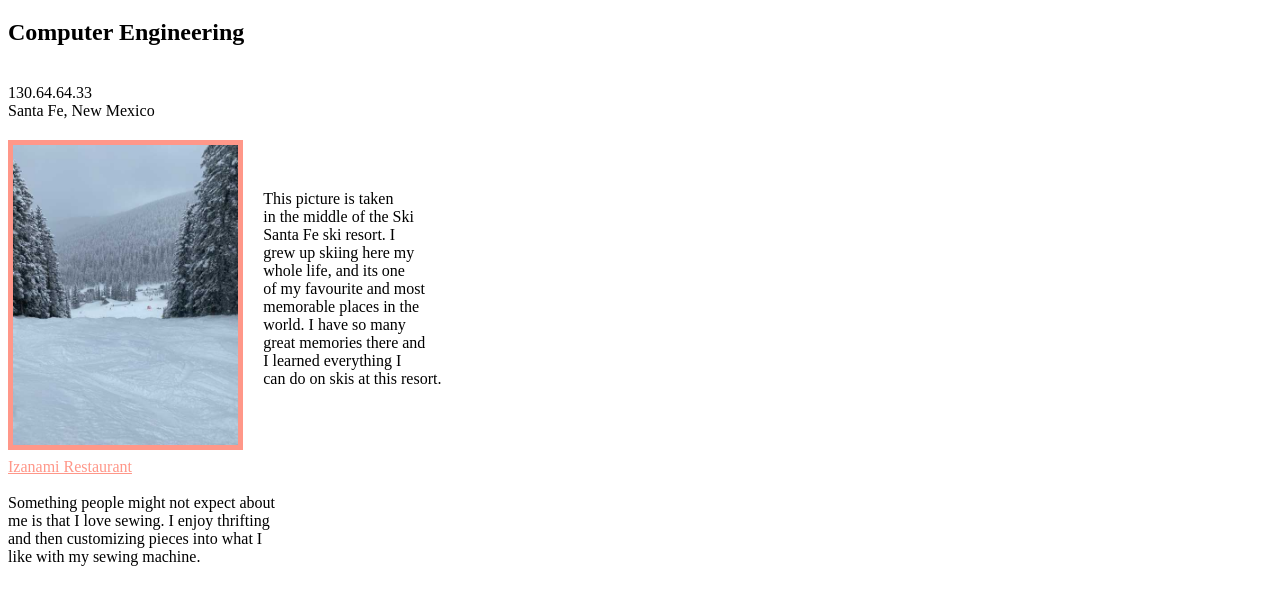
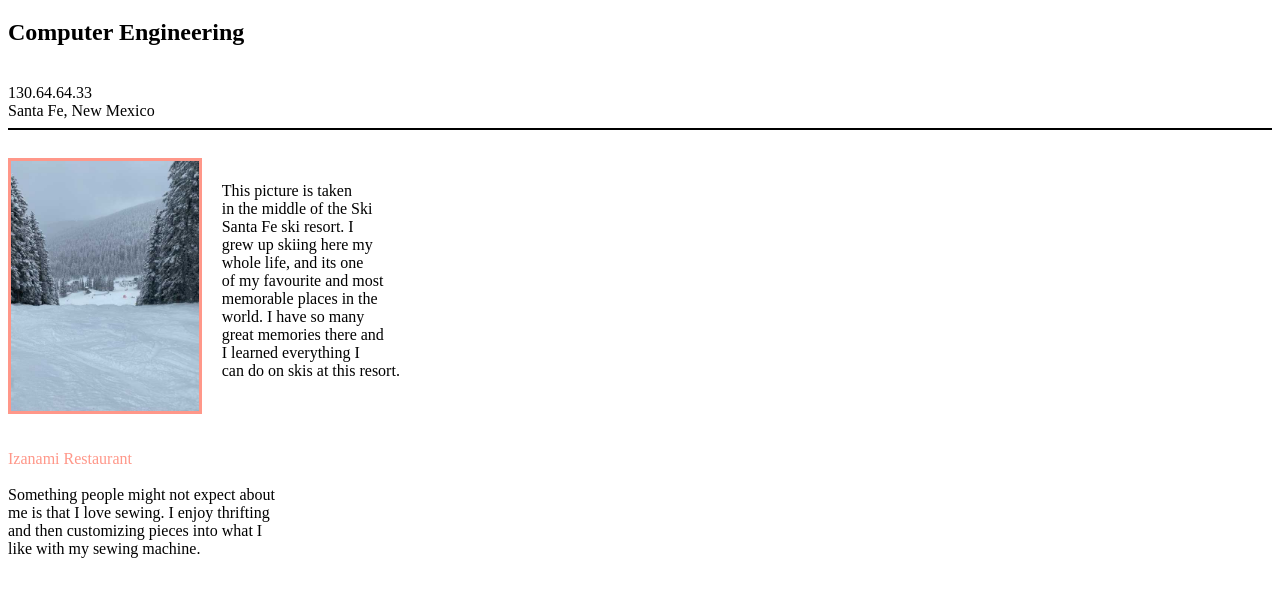
Before and after one commit to JanKonings/CS20, a plain HTML site: page index.html in a window 1280 px wide. Shown: the part 61-666 px from the top of the page. Drawn offline with Linux system fonts and the light colour scheme.

Commit message:
small edits to website

```diff
--- a/index.html
+++ b/index.html
@@ -11,11 +11,12 @@
     <br />
     Santa Fe, New Mexico
     <br />
-    <img src="SkiSantaFe 2.jpg"  style="margin-top: 20px; height: 300px;
-    margin-right: 20px; float: left; border-width: 5px; border-style: solid;
+    <hr color="black"/>
+    <img src="SkiSantaFe 2.jpg"  style="margin-top: 20px; height: 250px;
+    margin-right: 20px; float: left; border-width: 3px; border-style: solid;
     border-color: #ff9789;" />
     <p>
-        <br /><br /><br />
+        <br /><br />
 
         This picture is taken <br />
         in the middle of the Ski <br />
@@ -31,7 +32,7 @@
 
     </p>
     <br /><br /><br />
-    <a href="https://tenthousandwaves.com/food" target="_blank" style="color: #ff9789;">Izanami Restaurant</a>
+    <a href="https://tenthousandwaves.com/food" target="_blank" style="color: #ff9789; text-decoration: none;">Izanami Restaurant</a>
     <br />
     <br />
     Something people might not expect about     <br />
```
